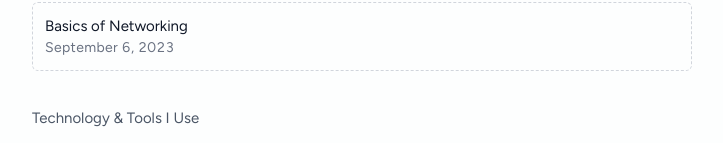
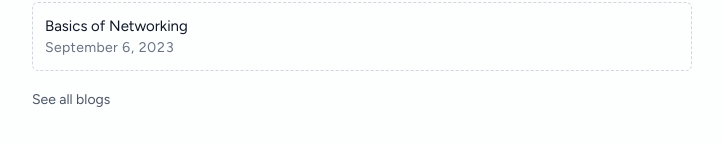
Before and after one commit to RajdeepDs/my-portfolio, a Next.js app: page / in a window 1280 px wide. Shown: the part 856-999 px from the top of the page, without its empty margins (278-1001 px from the left). Built offline with nearby package versions, Linux system fonts and the light colour scheme.

Commit message:
add see all blogs link

```diff
--- a/app/components/posts.tsx
+++ b/app/components/posts.tsx
@@ -11,7 +11,7 @@ export function BlogPosts() {
   });
 
   return (
-    <div className="flex flex-col gap-2">
+    <div className="mb-4 flex flex-col gap-2">
       {sortedBlogs.slice(0, 3).map((post) => (
         <Link
           className="flex flex-col rounded-md border border-gray-300 border-dashed px-3 py-1 no-underline transition-colors duration-150 ease-initial hover:bg-neutral-50 sm:py-3"
--- a/app/page.tsx
+++ b/app/page.tsx
@@ -71,6 +71,12 @@ export default function Page() {
           Blogs
         </span>
         <BlogPosts />
+        <Link
+          className="text-gray-600 text-sm hover:underline hover:underline-offset-2"
+          href={"/blog"}
+        >
+          See all blogs
+        </Link>
       </div>
       <div className="-mb-3 mt-8 sm:mt-12">
         <span className="mb-5 block text-[0.9375rem] text-gray-600 sm:mb-4">
```
